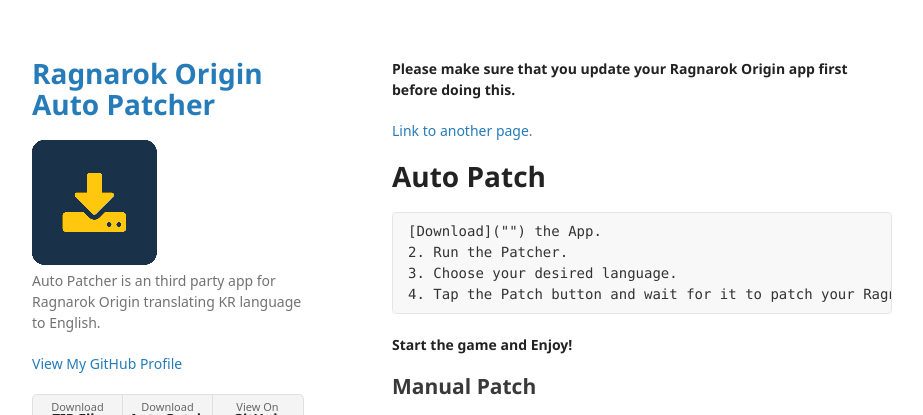
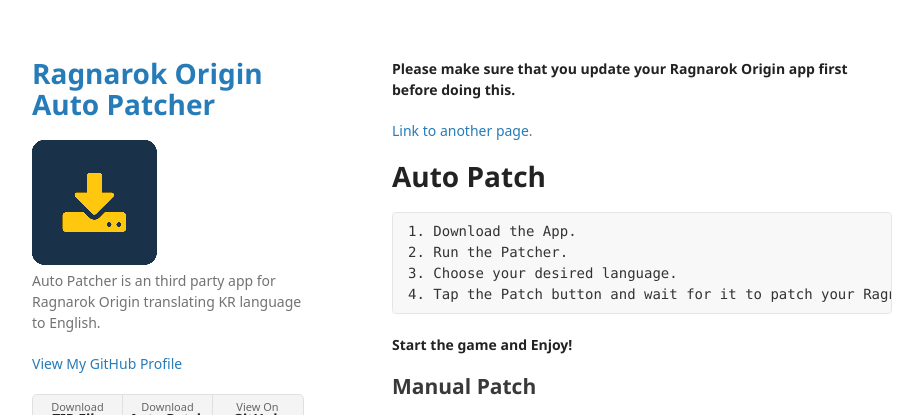
Before and after one commit to RO-ENPatcher/RO-ENPatcher.github.io, a Jekyll site: the page built from index.md, in a window 1280 px wide and 900 px high. Shown: the top 415 px of the window, without its empty margins (178-1101 px from the left). Built offline with Jekyll 4.4.1, drawn with Linux system fonts in a browser that asks for light colours; some web fonts are replaced.

Commit message:
Update index.md

````diff
--- a/index.md
+++ b/index.md
@@ -9,7 +9,7 @@ layout: default
 # Auto Patch
 
 ```
-[Download]("") the App.
+1. Download the App.
 2. Run the Patcher.
 3. Choose your desired language.
 4. Tap the Patch button and wait for it to patch your Ragnarok Origin app.
````
